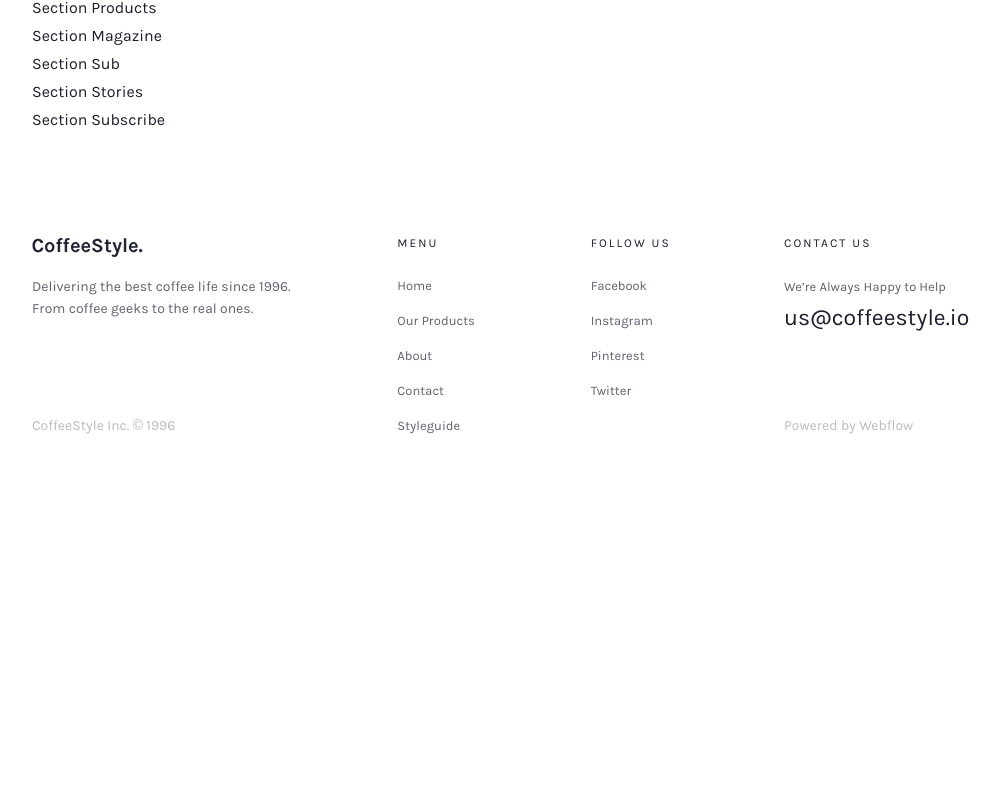
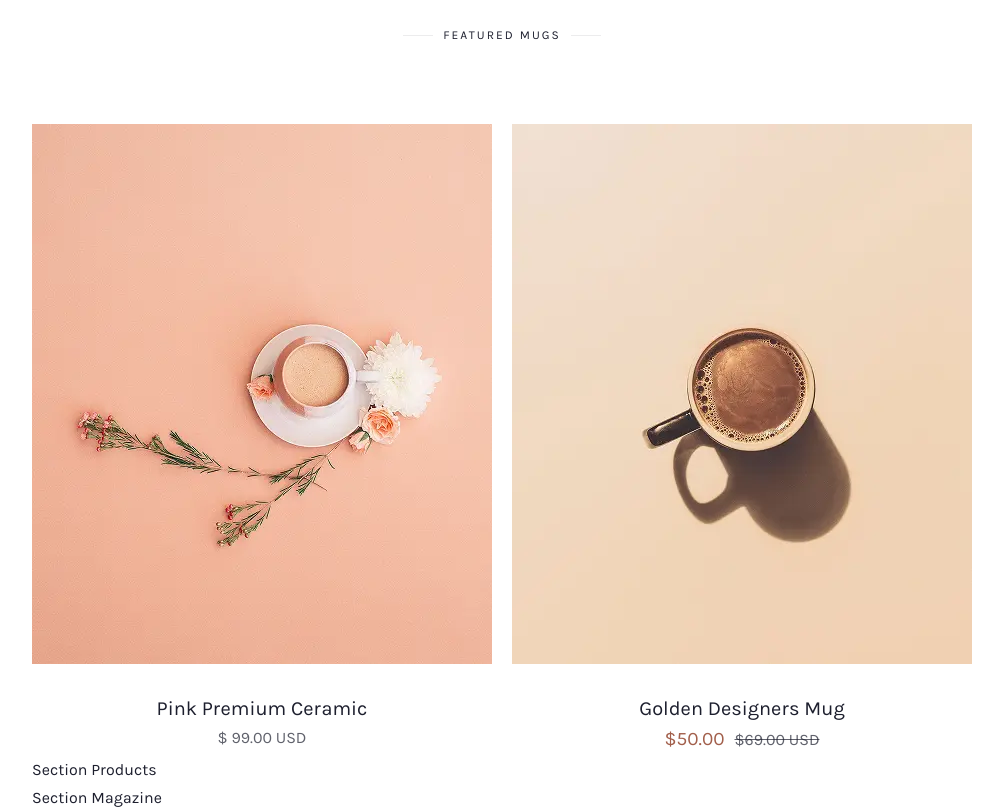
Before and after one commit to LoITWeb/coffeestyle, a React (Vite) app: page / in a window 1280 px wide. Shown: the part 998-1807 px from the top of the page, without its empty margins (138-1141 px from the left). Before the commit the page ends 1495 px from the top, so only its background shows below. Built offline with nearby package versions, Linux system fonts and the light colour scheme.

Commit message:
coffeestyle v1.8

```diff
--- a/src/components/Home/Featured/Featured.css
+++ b/src/components/Home/Featured/Featured.css
@@ -0,0 +1,70 @@
+.featured {
+	padding-top: 80px;
+}
+
+.featured-content {
+	text-align: center;
+}
+
+.featured-title-block {
+	display: flex;
+	align-items: center;
+	justify-content: center;
+	gap: 10px;
+	margin-bottom: 80px;
+}
+
+.featured-line {
+	width: 30px;
+	height: 1px;
+	background: #ececed;
+}
+
+.featured-title {
+	font-size: 12px;
+	line-height: 150%;
+	letter-spacing: 0.17em;
+	text-transform: uppercase;
+}
+
+.featured-block {
+	display: grid;
+	grid-template-columns: repeat(2, 1fr);
+	gap: 20px;
+}
+
+.featured-img {
+	margin-bottom: 30px;
+}
+
+.featured-link {
+	display: inline-block;
+	color: var(--text-color);
+}
+
+.featured-text {
+	font-size: 20px;
+	line-height: 150%;
+}
+
+.featured-price {
+	color: var(--text-accent);
+}
+
+.featured-price-block {
+	display: flex;
+	align-items: center;
+	justify-content: center;
+	gap: 10px;
+}
+
+.featured-price-2 {
+	font-size: 19px;
+	line-height: 168%;
+	color: #a25f4b;
+}
+
+.features-price-no {
+	text-decoration: line-through;
+	color: var(--text-accent);
+}
--- a/src/components/Home/Featured/Featured.jsx
+++ b/src/components/Home/Featured/Featured.jsx
@@ -1,4 +1,7 @@
 import React from "react";
+import { Link } from "react-router-dom";
+import featured_1 from "./images/featured-1.webp";
+import featured_2 from "./images/featured-2.webp";
 import "./Featured.css";
 import "./FeaturedResponsive.css";
 
@@ -6,7 +9,32 @@ const Featured = () => {
 	return (
 		<section className="featured">
 			<div className="container">
-				<h1>Section Featured</h1>
+				<div className="featured-content">
+					<div className="featured-title-block">
+						<div className="featured-line"></div>
+						<p className="featured-title">Featured Mugs</p>
+						<div className="featured-line"></div>
+					</div>
+					<div className="featured-block">
+						<div className="featured-card">
+							<img src={featured_1} alt="Photo" className="featured-img" />
+							<Link className="featured-link" to="#!">
+								<p className="featured-text">Pink Premium Ceramic</p>
+								<p className="featured-price">$ 99.00 USD</p>
+							</Link>
+						</div>
+						<div className="featured-card">
+							<img src={featured_2} alt="Photo" className="featured-img" />
+							<Link className="featured-link" to="#!">
+								<p className="featured-text">Golden Designers Mug</p>
+								<div className="featured-price-block">
+									<p className="featured-price-2">$50.00</p>
+									<p className="features-price-no">$69.00 USD</p>
+								</div>
+							</Link>
+						</div>
+					</div>
+				</div>
 			</div>
 		</section>
 	);
--- a/src/components/Home/Top/Top.css
+++ b/src/components/Home/Top/Top.css
@@ -1,5 +1,5 @@
 .top {
-	padding-top: 100px;
+	padding-top: 80px;
 }
 
 .top-content {
--- a/src/components/common/Footer/Footer.css
+++ b/src/components/common/Footer/Footer.css
@@ -1,5 +1,5 @@
 .footer {
-	padding: 100px 0 60px;
+	padding: 80px 0 60px;
 }
 
 .footer-content {
```
